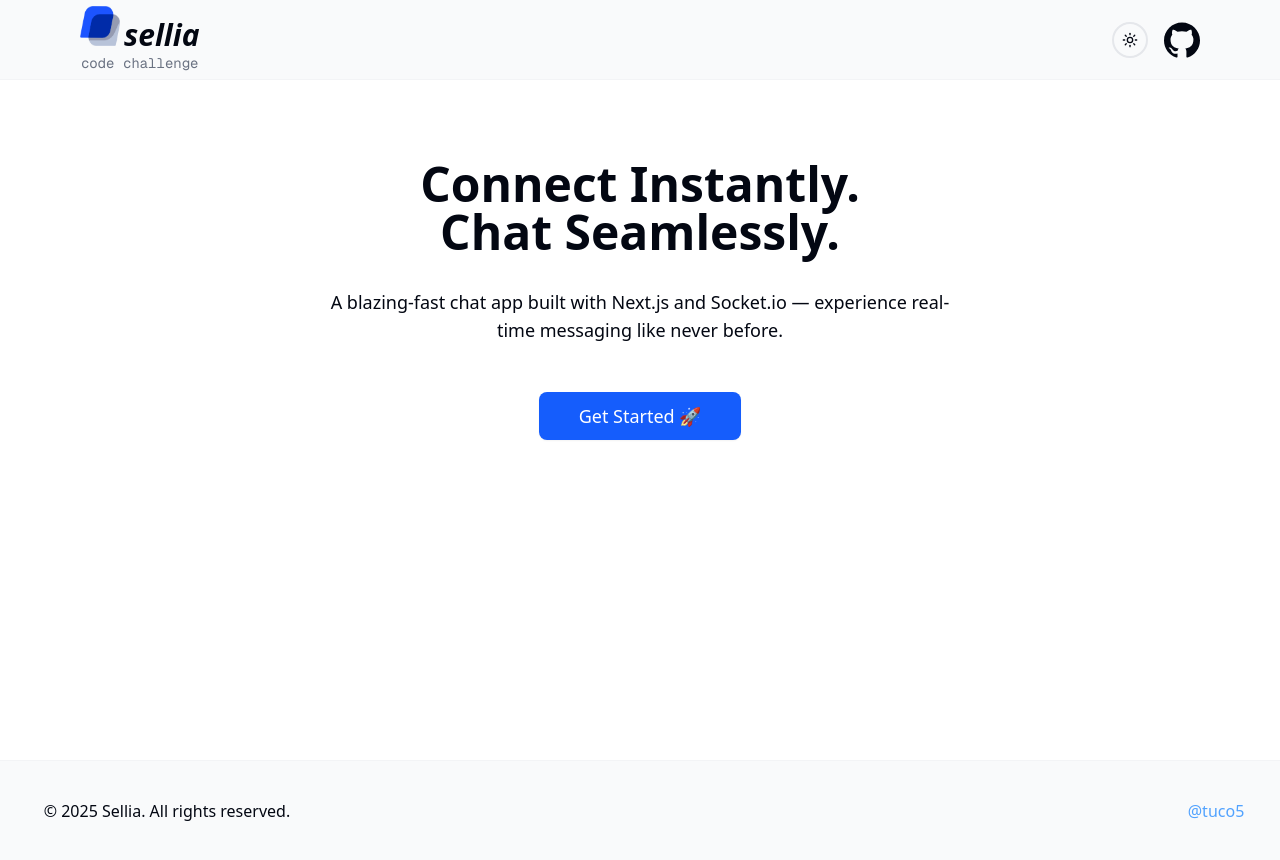
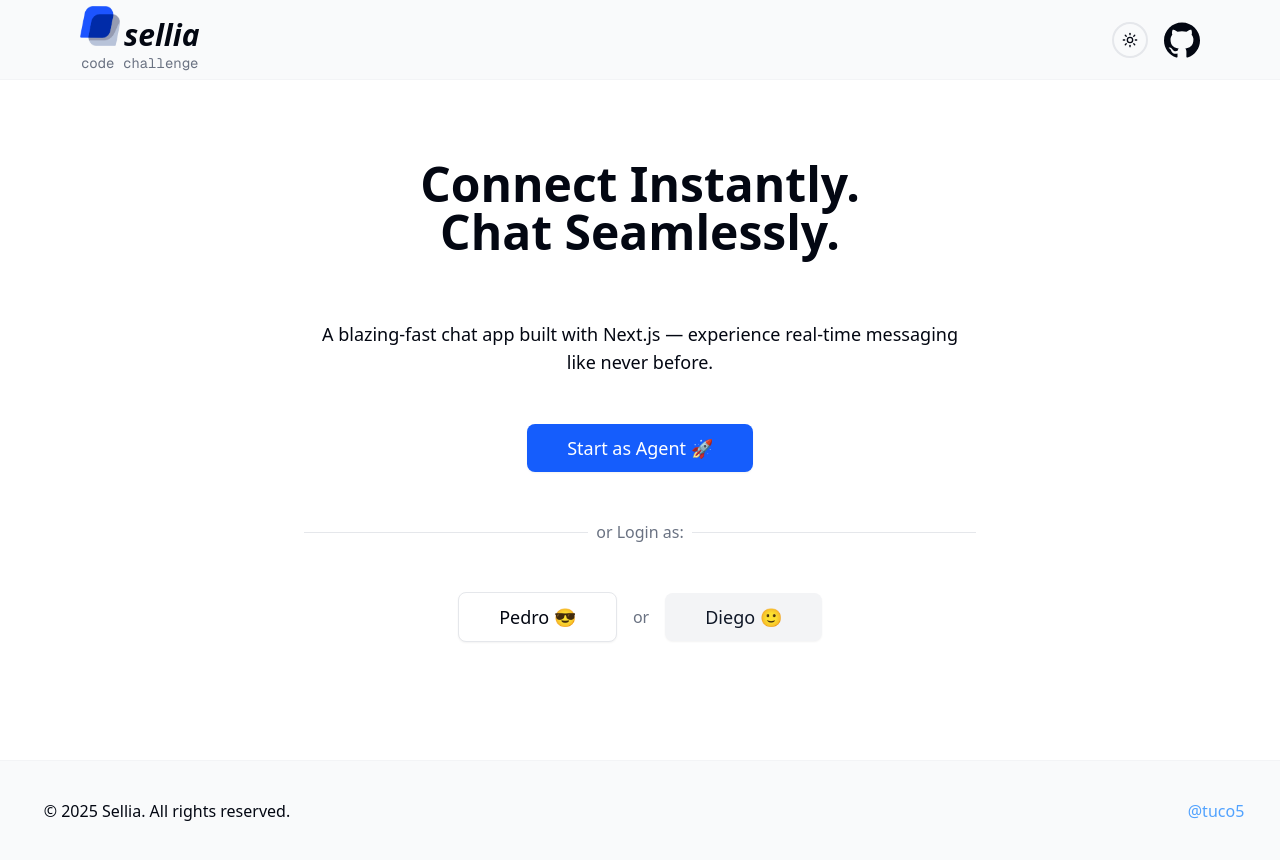
Before and after one commit to tuco5/chat-app, a Next.js app: page / in a window 1280 px wide. Built offline with nearby package versions, Linux system fonts and the light colour scheme.

Commit message:
update home page

```diff
--- a/src/app/(landing)/page.tsx
+++ b/src/app/(landing)/page.tsx
@@ -4,21 +4,37 @@ import { Button } from "@/components/ui/button";
 export default function Home() {
   return (
     <div className="flex flex-col items-center">
-      <section className="text-center max-w-2xl flex flex-col items-center mt-20 gap-4">
+      <section className="text-center max-w-2xl flex flex-col items-center mt-20 gap-12">
         <h1 className="md:text-5xl text-4xl font-bold mb-4">
           Connect Instantly. <br />
           Chat Seamlessly.
         </h1>
-        <p className="text-lg mb-8 px-4">
-          A blazing-fast chat app built with Next.js and Socket.io — experience
-          real-time messaging like never before.
+        <p className="text-lg px-4">
+          A blazing-fast chat app built with Next.js — experience real-time
+          messaging like never before.
         </p>
         <Button
           asChild
-          className="text-lg py-6 px-10 bg-blue-600 text-white hover:bg-blue-500 transition-colors duration-300"
+          className="text-lg py-6 px-10 bg-blue-600 text-white hover:bg-blue-500 "
         >
-          <Link href="/chats">Get Started 🚀</Link>
+          <Link href="/chats">Start as Agent 🚀</Link>
         </Button>
+
+        <div className="flex items-center gap-2 w-full text-muted-foreground">
+          <hr className="w-1/2" />
+          <p className="text-nowrap">or Login as:</p>
+          <hr className="w-1/2" />
+        </div>
+
+        <div className="flex items-center gap-4">
+          <Button asChild variant="outline" className="text-lg py-6 px-10 ">
+            <Link href="/chats">Pedro 😎</Link>
+          </Button>
+          <span className="text-muted-foreground">or</span>
+          <Button asChild variant="secondary" className="text-lg py-6 px-10">
+            <Link href="/chats">Diego 🙂</Link>
+          </Button>
+        </div>
       </section>
     </div>
   );
```
